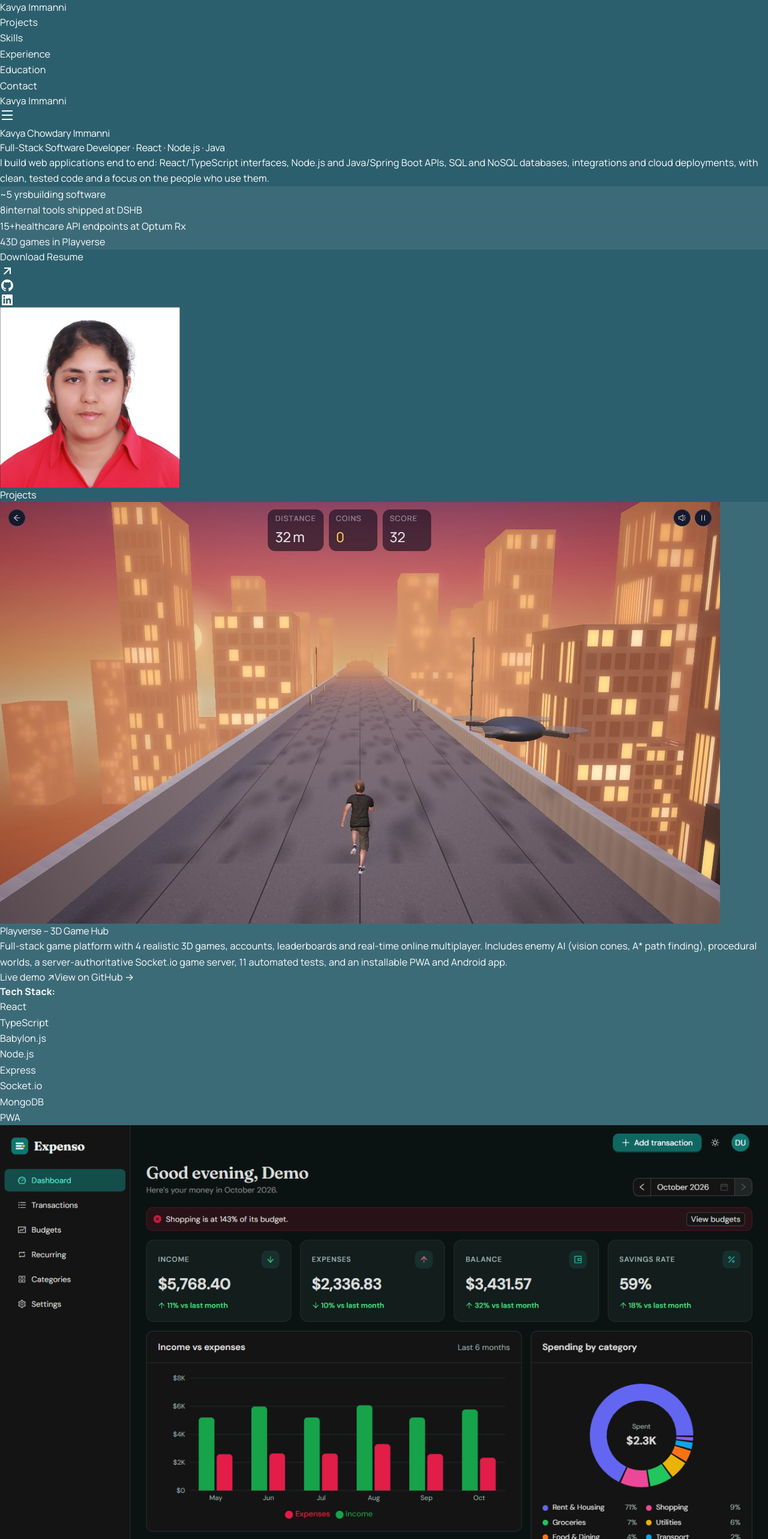
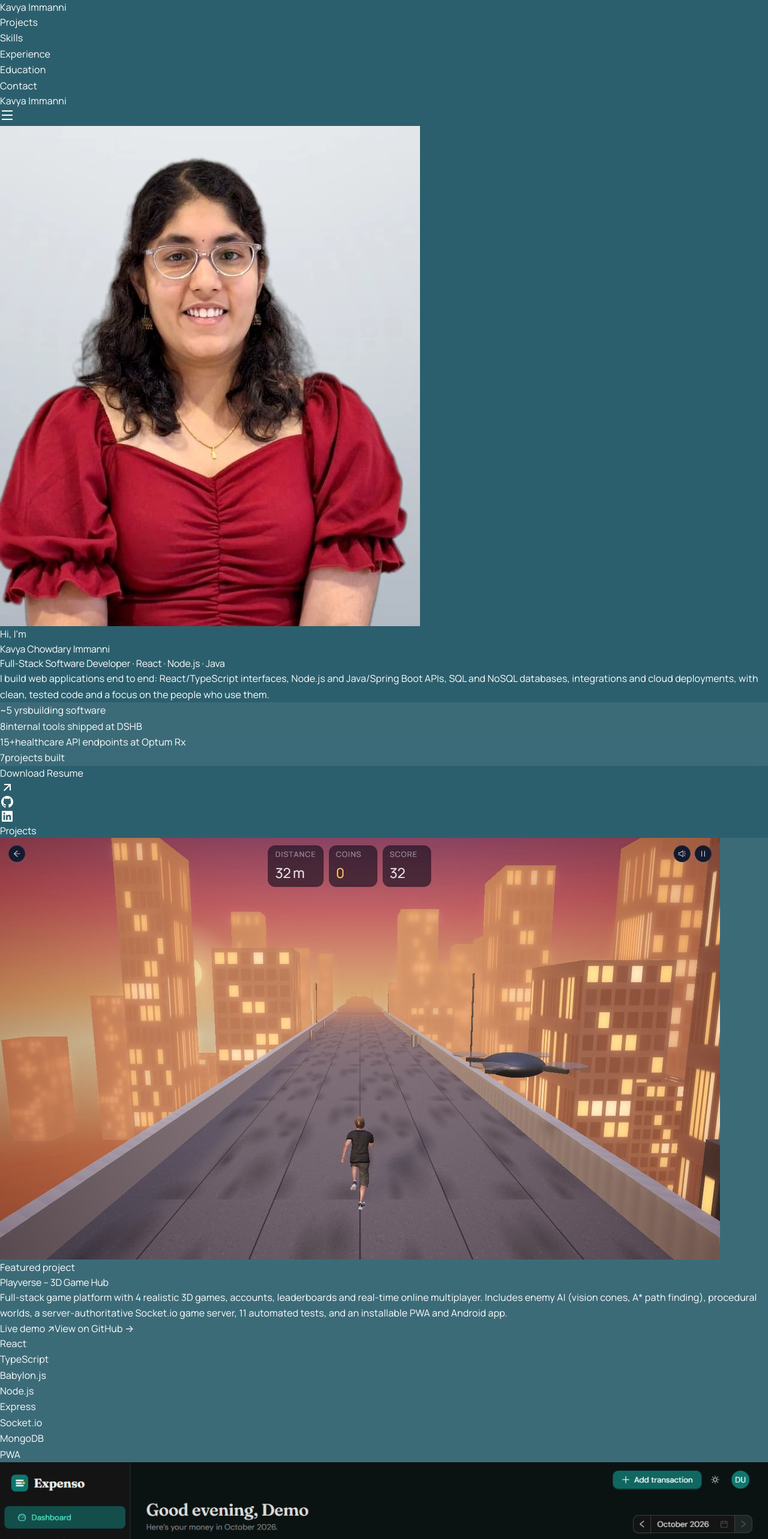
Before and after one commit to kc-2705/My_Portfolio_New, a React (Vite) app: page / in a window 1280 px wide. Shown: the top 2566 px of the page at 60% size. Built offline with nearby package versions, Linux system fonts and the light colour scheme; a web font is replaced by a local one.

Commit message:
Two-column hero with headshot, project count card, featured project layout

```diff
--- a/src/components/Profile.jsx
+++ b/src/components/Profile.jsx
@@ -2,7 +2,7 @@ import React, { useEffect, useRef } from 'react';
 import resume from '../assets/Kavya_Immanni_Resume.pdf';
 import { PROFILE } from '../constants';
 import { RiArrowRightUpLine, RiGithubFill, RiLinkedinBoxFill } from '@remixicon/react';
-import kavya from '../assets/kavya.jpg';
+import kavya from '../assets/kavya-headshot.webp';
 import { gsap } from 'gsap';
 import '../index.css'
 
@@ -67,53 +67,56 @@ const Profile = () => {
 
   return (
     <section
-      className="flex min-h-screen flex-col items-center justify-center gap-4 lg:gap-6 mt-2 "
+      className="flex min-h-screen items-center px-4 pt-28 pb-12 lg:pt-24"
       ref={profileRef}
     >
-      <div className="mt-24 px-2 text-center lg:mt-20">
-        <h1 className="hero-title text-3xl uppercase sm:text-4xl lg:text-6xl">{PROFILE.name}</h1>
-        <h2 className="hero-subheading bg-gradient-to-b from-white to-[#f2c9b4] bg-clip-text text-center text-2xl tracking-tighter text-transparent sm:text-3xl">
-          {PROFILE.role}
-        </h2>
+      <div className="mx-auto grid w-full max-w-6xl items-center gap-10 lg:grid-cols-[5fr_7fr] lg:gap-14">
+        {/* Portrait */}
+        <div className="profile-img relative mx-auto w-64 sm:w-80 lg:w-full lg:max-w-md">
+          <div className="absolute -inset-3 rounded-[2.5rem] bg-gradient-to-br from-[#f2c9b4]/60 to-white/10 blur-xl" aria-hidden="true" />
+          <img
+            src={kavya}
+            alt={PROFILE.name}
+            width={700}
+            height={834}
+            className="relative w-full rounded-[2rem] border border-white/40 object-cover shadow-2xl"
+          />
         </div>
-      <p className="hero-text max-w-2xl p-2 text-center text-xl tracking-tighter lg:text-2xl">
-        {PROFILE.subheading}
-      </p>
-      <ul className="hero-text grid max-w-3xl grid-cols-2 gap-3 px-4 sm:grid-cols-4">
+
+        {/* Intro */}
+        <div className="text-center lg:text-left">
+          <p className="hero-subheading mb-2 text-sm font-semibold uppercase tracking-[0.25em] text-[#ffd9c7]">Hi, I&apos;m</p>
+          <h1 className="hero-title text-4xl font-semibold leading-tight sm:text-5xl lg:text-6xl">{PROFILE.name}</h1>
+          <h2 className="hero-subheading mt-3 text-xl text-[#ffd9c7] sm:text-2xl">{PROFILE.role}</h2>
+          <p className="hero-text mt-5 max-w-2xl text-lg text-white/90 lg:text-xl">{PROFILE.subheading}</p>
+          <ul className="hero-text mt-7 grid grid-cols-2 gap-3 sm:grid-cols-4">
             {PROFILE.highlights.map((h) => (
-          <li key={h.label} className="rounded-2xl border border-white/20 bg-white/5 px-3 py-3 text-center backdrop-blur-sm">
-            <span className="block text-2xl font-semibold text-[#ffd9c7] lg:text-3xl">{h.value}</span>
-            <span className="text-sm text-stone-300">{h.label}</span>
+              <li key={h.label} className="rounded-2xl border border-white/20 px-3 py-3 text-center">
+                <span className="block text-2xl font-bold text-[#ffd9c7] lg:text-3xl">{h.value}</span>
+                <span className="text-xs text-white/80 sm:text-sm">{h.label}</span>
               </li>
             ))}
           </ul>
-      <div className="hero-btn flex flex-wrap items-center justify-center gap-3">
+          <div className="hero-btn mt-7 flex flex-wrap items-center justify-center gap-3 lg:justify-start">
             <a
               href={resume}
               target="_blank"
               rel="noopener noreferrer"
               download
-        className="hero-btn mb-6 flex gap-1 rounded-full bg-[#f2c9b4] px-5 py-2 font-semibold text-stone-900 lg:text-lg
-                   hover:bg-[#f2c9b4] hover:text-stone-900 hover:border-[#f2c9b4]
-                   active:bg-stone-500 active:border-stone-600 active:text-white transition-colors"
+              className="flex items-center gap-1 rounded-full bg-[#f2c9b4] px-6 py-3 font-semibold text-stone-900 transition-colors hover:bg-[#f7ddd0]"
             >
               <span>Download Resume</span>
               <RiArrowRightUpLine />
             </a>
-      <a href={PROFILE.links.github} target="_blank" rel="noopener noreferrer" aria-label="GitHub" className="mb-6 rounded-full border border-white/50 p-2 hover:border-[#f2c9b4]">
+            <a href={PROFILE.links.github} target="_blank" rel="noopener noreferrer" aria-label="GitHub" className="rounded-full border border-white/50 p-3 hover:border-[#f2c9b4]">
               <RiGithubFill />
             </a>
-      <a href={PROFILE.links.linkedin} target="_blank" rel="noopener noreferrer" aria-label="LinkedIn" className="mb-6 rounded-full border border-white/50 p-2 hover:border-[#f2c9b4]">
+            <a href={PROFILE.links.linkedin} target="_blank" rel="noopener noreferrer" aria-label="LinkedIn" className="rounded-full border border-white/50 p-3 hover:border-[#f2c9b4]">
               <RiLinkedinBoxFill />
             </a>
           </div>
-      <img
-        src={kavya}
-        alt={PROFILE.name}
-        width={300}
-        height={300}
-        className="profile-img w-60 rounded-full sm:w-[300px]"
-      />
+        </div>
+      </div>
     </section>
   );
 };
--- a/src/components/Projects.jsx
+++ b/src/components/Projects.jsx
@@ -30,8 +30,33 @@ const Projects = () => {
         <section className='pt-16' id='projects' ref={projectRef}>
             <div className='px-4'>
                 <h2 className='mb-8 text-center text-3xl font-medium lg:text-4xl'>Projects</h2>
-                <div className='flex flex-wrap justify-center'>
-                    {PROJECTS.map((project) => {
+                {/* Featured project: full width, image beside the text */}
+                {(() => {
+                    const f = PROJECTS[0];
+                    return (
+                        <div className='project-card mx-auto mb-4 max-w-6xl overflow-hidden rounded-xl border border-white/20 lg:grid lg:grid-cols-2'>
+                            <a href={f.live || f.link} target='_blank' rel='noopener noreferrer'>
+                                <img src={f.imgSrc} alt={f.title} loading='lazy' className='h-64 w-full object-cover lg:h-full' />
+                            </a>
+                            <div className='p-6 lg:p-8'>
+                                <p className='mb-2 text-xs font-semibold uppercase tracking-[0.25em] text-[#ffd9c7]'>Featured project</p>
+                                <h3 className='mb-3 text-2xl font-semibold lg:text-3xl'>{f.title}</h3>
+                                <p className='mb-4'>{f.description}</p>
+                                <div className='mb-4 flex flex-wrap gap-4 text-sm font-semibold'>
+                                    {f.live && <a href={f.live} target='_blank' rel='noopener noreferrer' className='rounded-full bg-[#f2c9b4] px-3 py-1 text-stone-900 hover:bg-[#f7ddd0]'>Live demo ↗</a>}
+                                    <a href={f.link} target='_blank' rel='noopener noreferrer' className='py-1 text-[#ffd9c7] hover:underline'>View on GitHub →</a>
+                                </div>
+                                <ul>
+                                    {f.techStack.map((tech) => (
+                                        <li key={tech} className='mb-1 mr-2 inline-block rounded-full border-2 border-white/30 px-3 py-1 text-sm font-semibold'>{tech}</li>
+                                    ))}
+                                </ul>
+                            </div>
+                        </div>
+                    );
+                })()}
+                <div className='mx-auto flex max-w-6xl flex-wrap justify-center'>
+                    {PROJECTS.slice(1).map((project) => {
                         return (
                             <div key={project.id} className='flex w-full flex-col p-4 md:w-1/2 lg:w-1/3'>
                                 <div className=' flex-grow overflow-hidden rounded-xl border border-white/20'>
--- a/src/constants/index.jsx
+++ b/src/constants/index.jsx
@@ -37,7 +37,7 @@ export const PROFILE = {
     { value: "~5 yrs", label: "building software" },
     { value: "8", label: "internal tools shipped at DSHB" },
     { value: "15+", label: "healthcare API endpoints at Optum Rx" },
-    { value: "4", label: "3D games in Playverse" },
+    { value: "7", label: "projects built" },
   ],
   links: {
     github: "https://github.com/kc-2705",
```
Also changed, not shown: src/assets/kavya-headshot.webp (added). Lines whose indentation alone changed are shown as unchanged.
